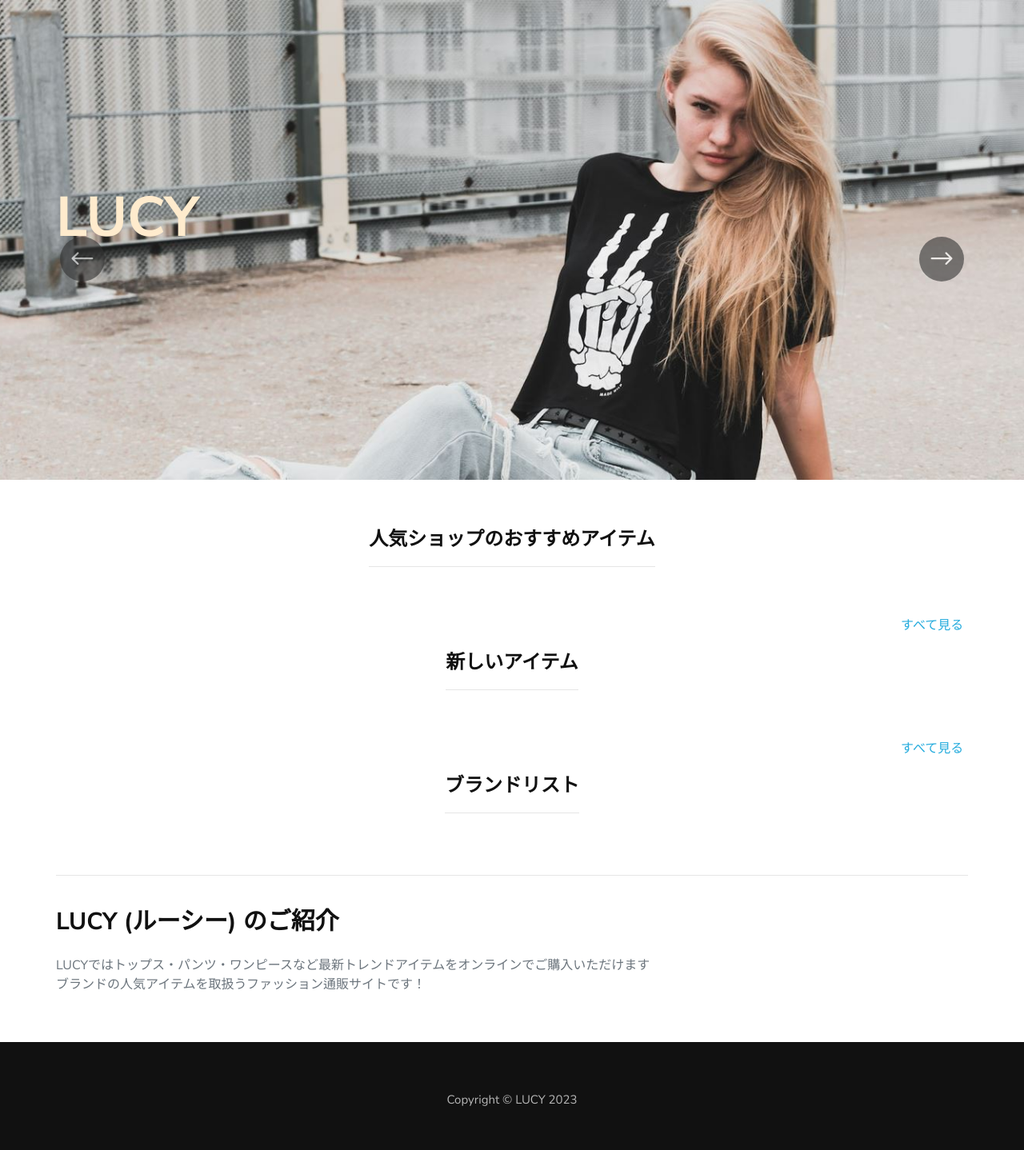
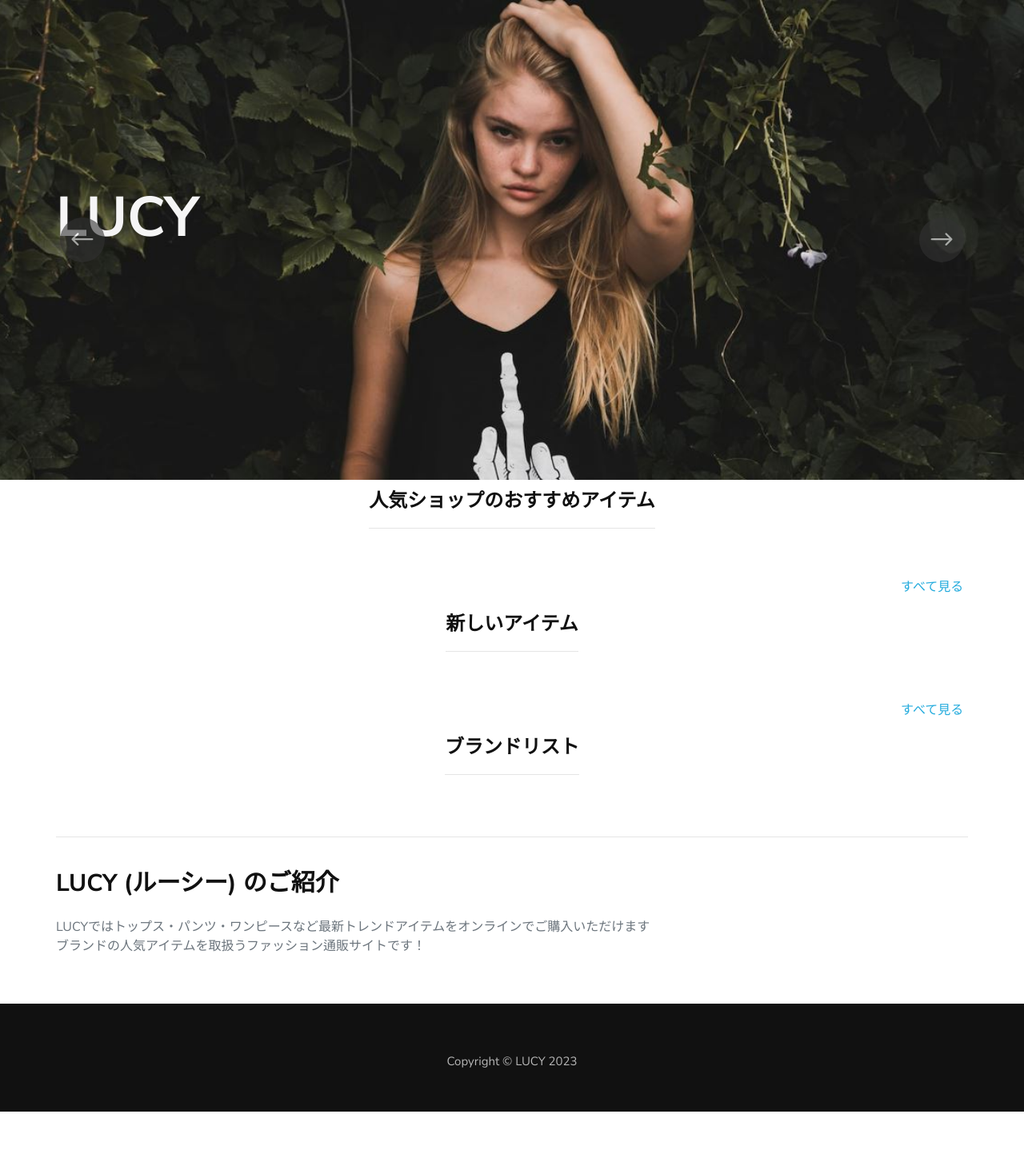
Before and after one commit to JUNYONG99/LUCY_JP, a Django app: page / in a window 1280 px wide. Shown: the part 159-1597 px from the top of the page at 80% size. After the commit the page ends 1549 px from the top, so only its background shows below. Run offline with Django 4.2, Linux system fonts and the light colour scheme; data that the repository does not hold is empty; some libraries are stand-ins or nearby versions.

Commit message:
banner_1 remove test

```diff
--- a/templates/single_pages/landing_jp.html
+++ b/templates/single_pages/landing_jp.html
@@ -5,17 +5,6 @@
    <!-- Hero Section Begin -->
    <section class="hero">
     <div class="hero__slider owl-carousel">
-        <div class="hero__items set-bg mb-5" data-setbg="{% static 'libs/img/hero/banner_1.JPG' %} " style="height: 600px;">
-            <div class="container">
-                <div class="row">
-                    <div class="col-xl-5 col-lg-7 col-md-8">
-                        <div class="hero__text">
-                            <h1 style="font-weight: bold; color:blanchedalmond;">LUCY</h1>
-                        </div>
-                    </div>
-                </div>
-            </div>
-        </div>
         <div class="hero__items set-bg" data-setbg="{% static 'libs/img/hero/banner_2.JPG' %} " style="height: 600px;">
             <div class="container">
                 <div class="row">
```
